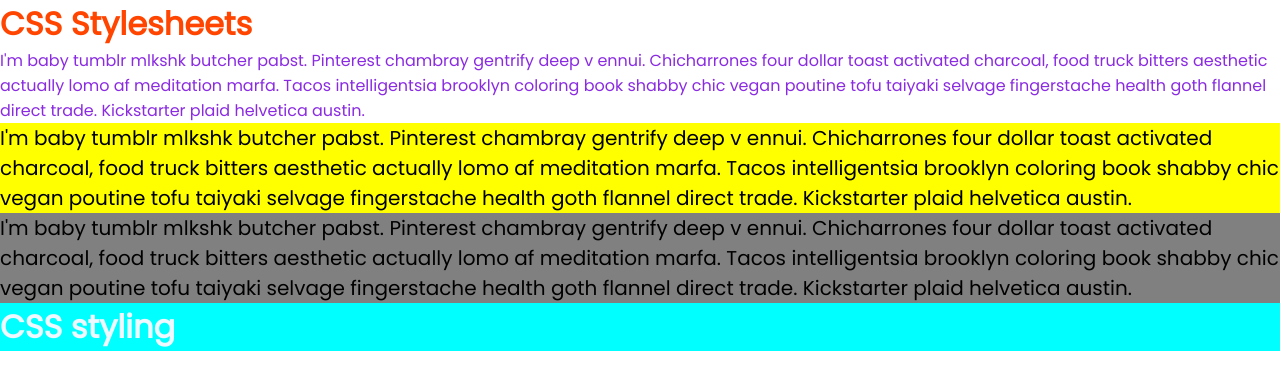
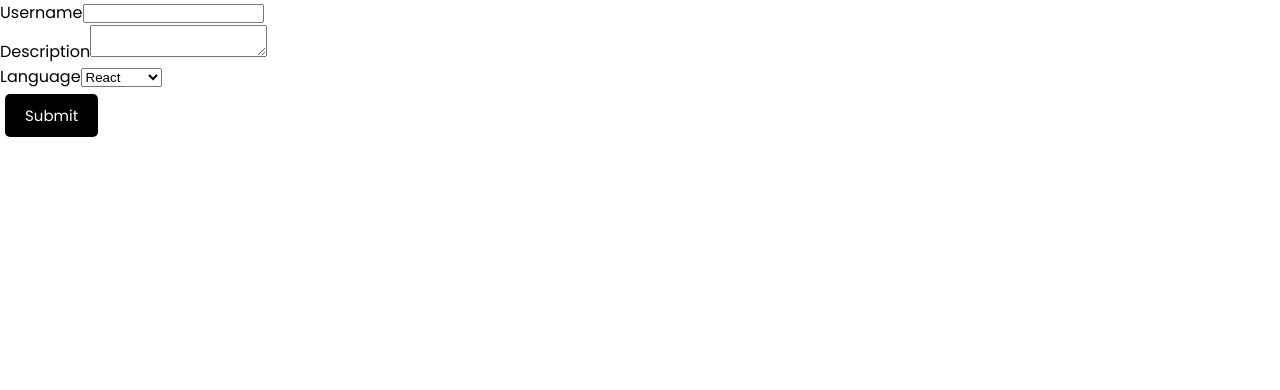
Before and after one commit to hemshah011/React-Basics, a React (Create React App) app: page / in a window 1280 px wide. Shown: the top 390 px of the page. Built offline with nearby package versions, Linux system fonts and the light colour scheme.

Commit message:
Form rendering

```diff
--- a/src/App.js
+++ b/src/App.js
@@ -9,14 +9,16 @@ import React from 'react'
 // import ParentComponent from './components/ParentComponent'
 // import UserGreeting from './components/UserGreeting'
 // import PersonList from './components/PersonList'
-import StyleSheets from './components/StyleSheets'
-import Modules from './components/Modules'
+// import StyleSheets from './components/StyleSheets'
+// import Modules from './components/Modules'
+import DemoForms from './components/DemoForms'
 function App() {
   return (
     <div className="App">
       <header className="App-header">
-        <StyleSheets/>
-        <Modules/>
+        <DemoForms/>
+        {/* <StyleSheets/>
+        <Modules/> */}
         {/* <PersonList/> */}
         {/* <UserGreeting /> */}
         {/* <ParentComponent/> */}
--- /dev/null
+++ b/src/components/DemoForms.js
@@ -0,0 +1,62 @@
+import React, { Component } from 'react'
+
+class DemoForms extends Component {
+    constructor(props) {
+        super(props)
+
+        this.state = {
+            username: '',
+            comment:'',
+            language:'react'
+        }
+    }
+
+    handleUserChange = e =>     {
+        //console.log(e.target.value);
+        this.setState({
+            username: e.target.value
+        })
+    }
+    handleCommentChange=e=>{
+        this.setState({
+            comment: e.target.value
+        })
+    }
+    handleLanguageChange=e=>{
+        this.setState({
+            language: e.target.value
+        })
+    }
+    handleSubmit=e=>{
+        console.log('Handeled!')
+        console.log(`Username:${this.state.username} `)
+        e.preventDefault();
+    }
+
+    render() {
+        return (
+            <form onSubmit={this.handleSubmit}>
+                <div>
+                    <label htmlFor="username">Username</label>
+                    <input type="text " id="username" value={this.state.username} onChange={this.handleUserChange}></input>
+                </div>
+                <div>
+                    <label htmlFor="username">Description</label>
+                    <textarea id="comment" value={this.state.comment} onChange={this.handleCommentChange}></textarea>
+                </div>
+                <div>
+                    <label htmlFor="language">Language</label>
+                    <select id="Language" value={this.state.language} onChange={this.handleLanguageChange}>
+                        <option value="react">React</option>
+                        <option value="swift">Swift</option>
+                        <option value="python">Python</option>
+                        <option value="vanillajs">Vanilla JS</option>
+                    </select>
+                </div>
+                <button className="btn" type="submit">Submit</button>
+            </form>
+        )
+    }
+}
+
+export default DemoForms
```
